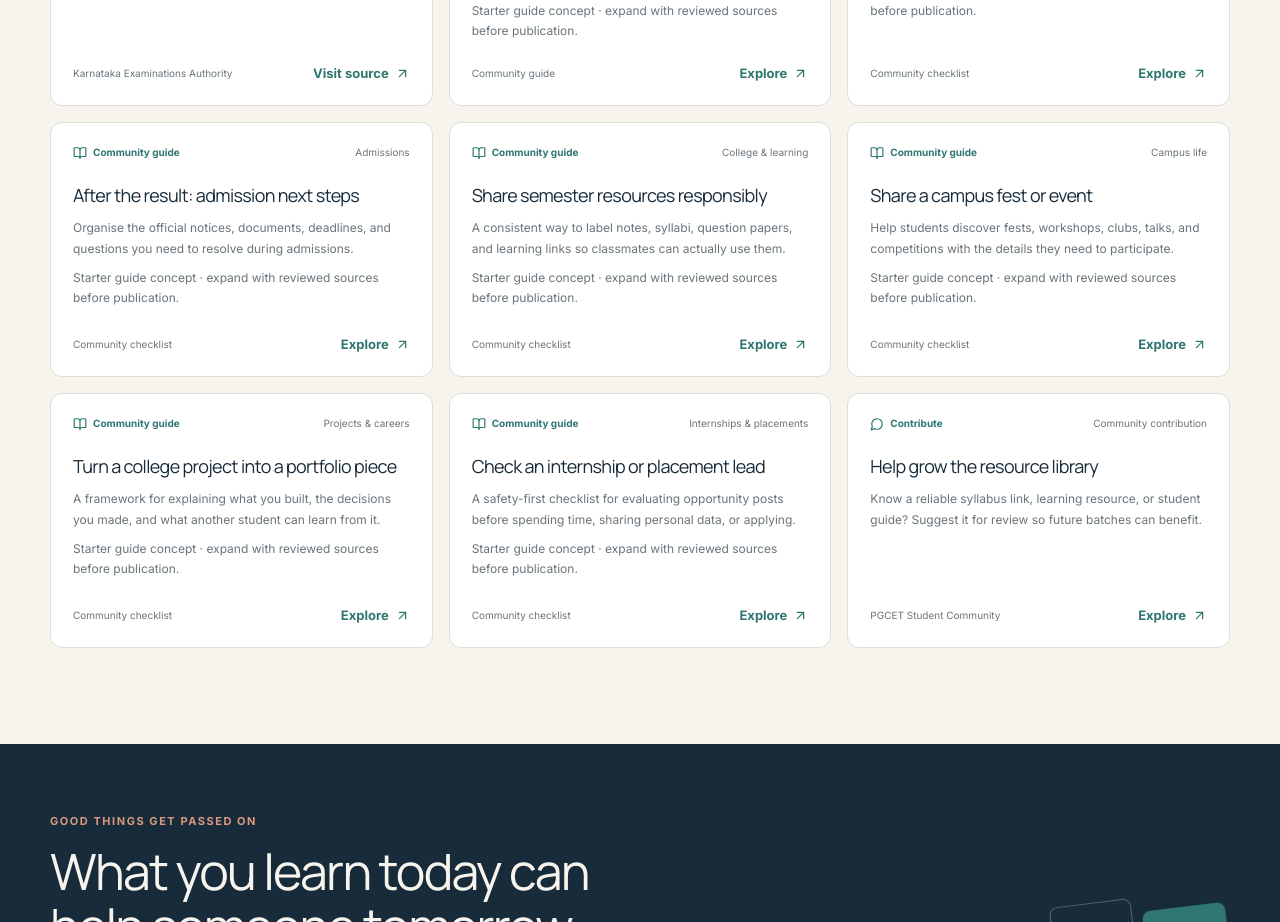
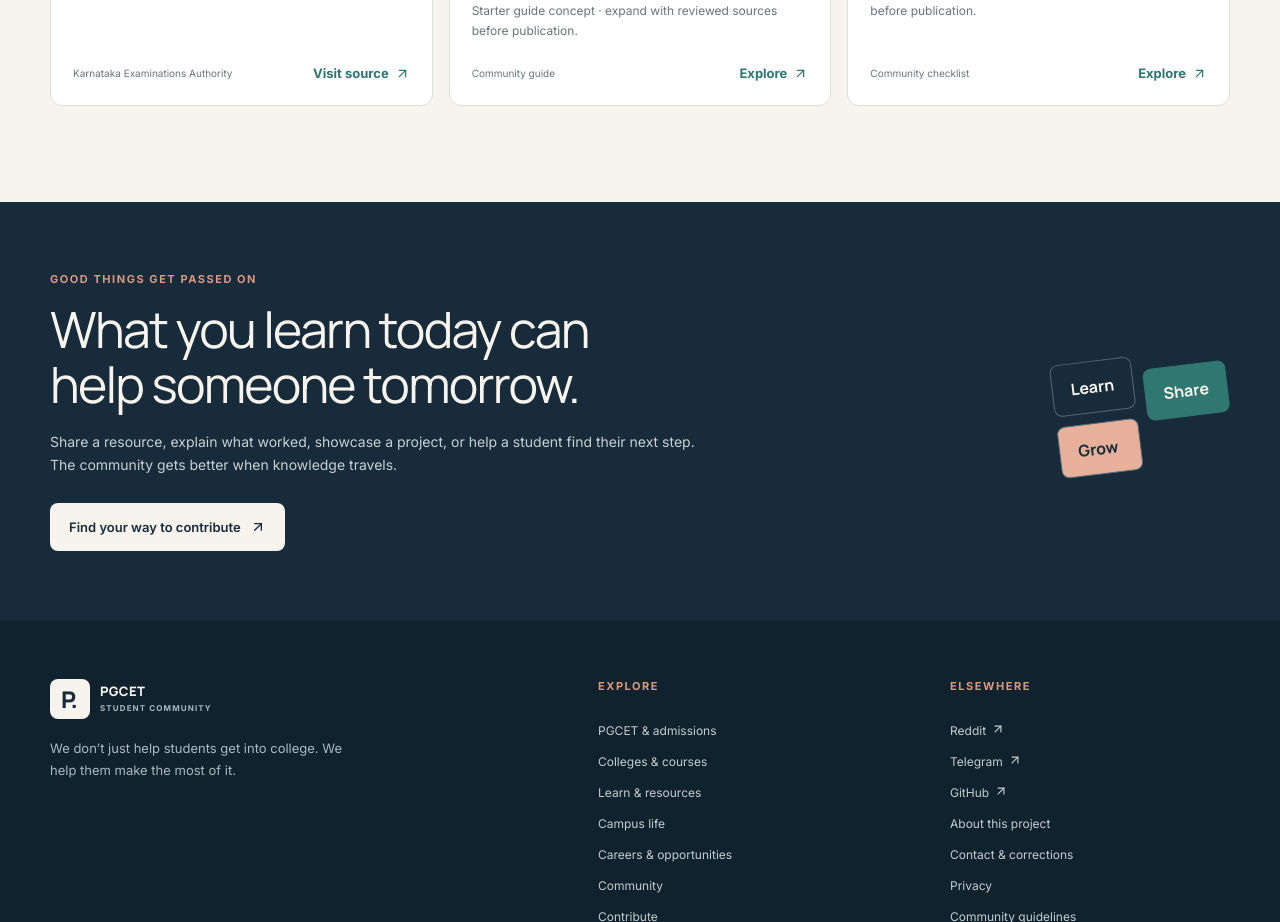
Before and after one commit to Rjiv07/pgcet-student-community, a React (Vite) app: page / in a window 1280 px wide. Shown: the part 1680-2602 px from the top of the page. Built offline with nearby package versions, Linux system fonts and the light colour scheme.

Commit message:
style: keep homepage resource preview focused

```diff
--- a/src/pages/HomePage.tsx
+++ b/src/pages/HomePage.tsx
@@ -68,7 +68,7 @@ export function HomePage() {
             action={<Link className="text-link" to="/learn">Browse resources <ArrowRight size={16} /></Link>}
           />
           <div className="resource-grid">
-            {resources.map((resource) => <ResourceCard key={resource.id} resource={resource} />)}
+            {resources.filter((resource) => resource.id !== 'resource-submissions').slice(0, 3).map((resource) => <ResourceCard key={resource.id} resource={resource} />)}
           </div>
         </div>
       </section>
```
